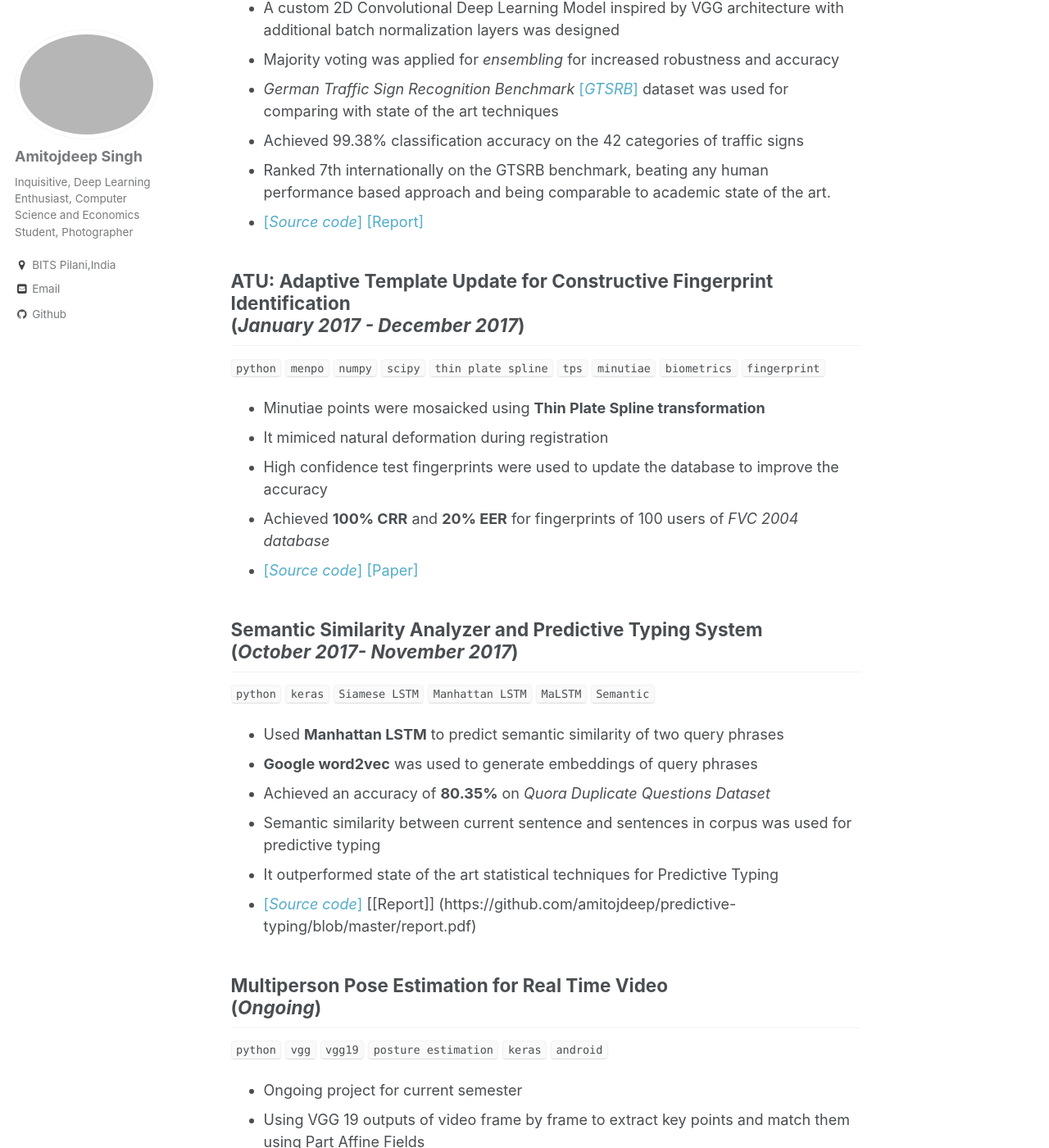
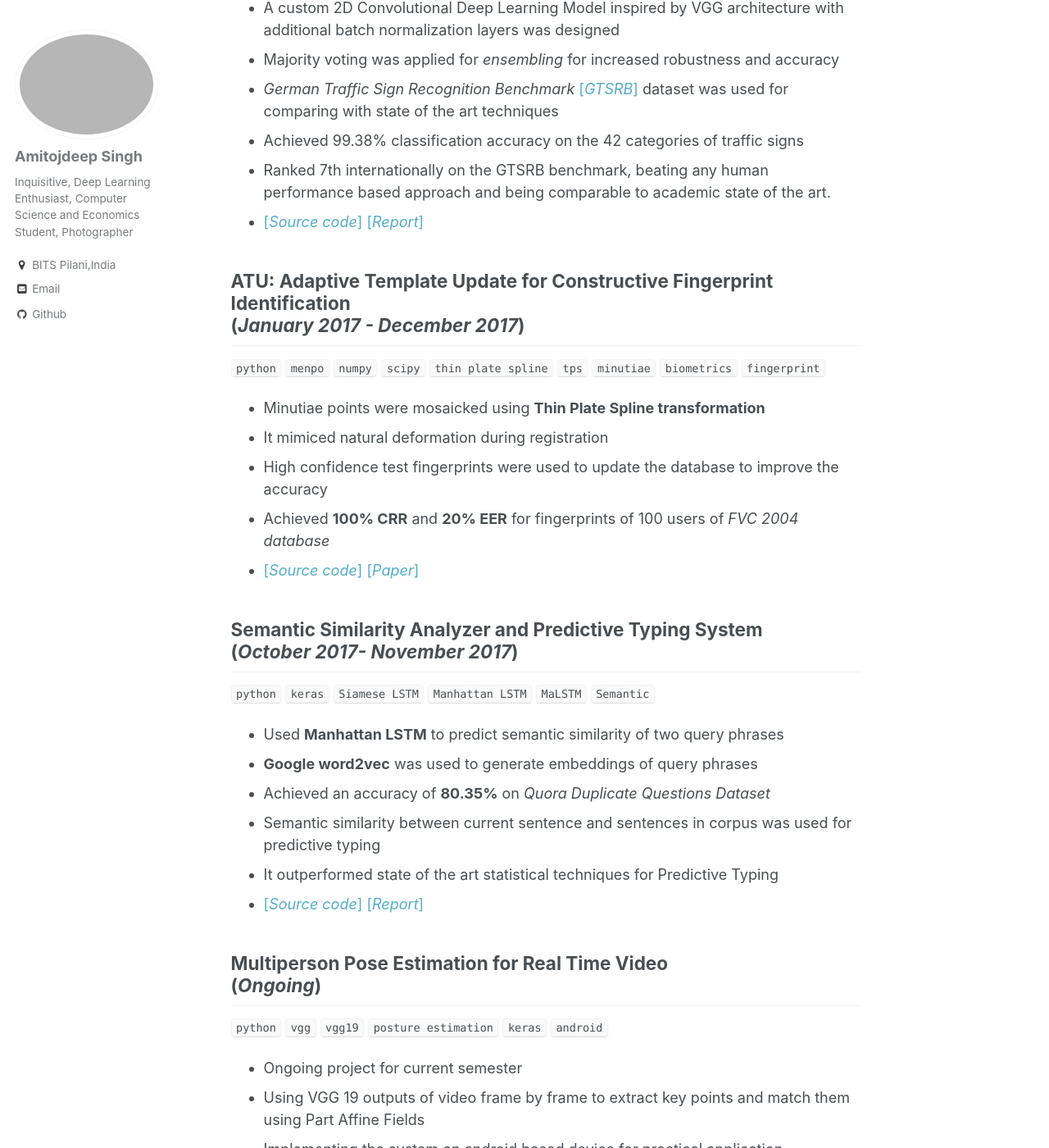
Before and after one commit to amitojdeep/amitojdeep.github.io, a Jekyll site: the page built from _pages/projects.md, in a window 1280 px wide and 1400 px high, scrolled down 815 px. Shown: the whole window at 82% size. Built offline with Jekyll 4.4.1, drawn with Linux system fonts in a browser that asks for light colours; some of the changed text lies outside the part shown.

Commit message:
Update projects.md

```diff
--- a/_pages/projects.md
+++ b/_pages/projects.md
@@ -13,7 +13,7 @@ redirect_from:
 * Price History and News headlines were taken as two modalities and used as inputs to two separate LSTMs
 * Outputs of both LSTMs were merged and two independent branches of dense layers were used to predict price movement direction and volatility
 *  Achieved a prediction accuracy of **74.93%** for predicting price movement direction and MSE of **0.0017** for normalized volatility prediction
-* [[_Source code_]](https://github.com/amitojdeep/deep-stock-preds) [[Report]](https://github.com/amitojdeep/deep-stock-preds/blob/master/Deep%20Learning%20for%20Stock%20Price%20Prediction.pdf)
+* [[_Source code_]](https://github.com/amitojdeep/deep-stock-preds) [[_Report_]](https://github.com/amitojdeep/deep-stock-preds/blob/master/Deep%20Learning%20for%20Stock%20Price%20Prediction.pdf)
 
 ## Deep Convolutional Neural Networks for Traffic Sign Recognition & Detection  <br> (_June 2017 - July 2017_)
 `keras` `theano` `deep learning` `gtsrb` `gtsdb` `vgg` `vgg16` <br>
@@ -22,7 +22,7 @@ redirect_from:
 * *German Traffic Sign Recognition Benchmark* [[_GTSRB_]](http://benchmark.ini.rub.de/?section=gtsrb&subsection=news) dataset was used for comparing with state of the art techniques
 * Achieved 99.38% classification accuracy on the 42 categories of traffic signs
 * Ranked 7th internationally on the GTSRB benchmark, beating any human performance based approach and being comparable to academic state of the art.
-* [[_Source code_]](https://github.com/amitojdeep/traffic-sign-reco) [[Report]](https://github.com/amitojdeep/traffic-sign-reco/blob/master/Training%20Report.pdf)
+* [[_Source code_]](https://github.com/amitojdeep/traffic-sign-reco) [[_Report_]](https://github.com/amitojdeep/traffic-sign-reco/blob/master/Training%20Report.pdf)
 
 
 ## ATU: Adaptive Template Update for Constructive Fingerprint Identification <br>(_January 2017 - December 2017_)
@@ -31,7 +31,7 @@ redirect_from:
 * It mimiced natural deformation during registration
 * High confidence test fingerprints were used to update the database to improve the accuracy
 * Achieved **100% CRR** and **20% EER** for fingerprints of 100 users of *FVC 2004 database*
-* [[_Source code_]](https://github.com/amitojdeep/fp-recognition) [[Paper]](https://github.com/amitojdeep/fp-recognition/blob/master/writeup.pdf)
+* [[_Source code_]](https://github.com/amitojdeep/fp-recognition) [[_Paper_]](https://github.com/amitojdeep/fp-recognition/blob/master/writeup.pdf)
 
 ## Semantic Similarity Analyzer and Predictive Typing System <br>(_October 2017- November 2017_)
 `python` `keras` `Siamese LSTM` `Manhattan LSTM` `MaLSTM` `Semantic` <br>
@@ -40,7 +40,7 @@ redirect_from:
 * Achieved an accuracy of **80.35%** on *Quora Duplicate Questions Dataset*
 * Semantic similarity between current sentence and sentences in corpus was used for predictive typing
 * It outperformed state of the art statistical techniques for Predictive Typing
-* [[_Source code_]](https://github.com/amitojdeep/predictive-typing) [[Report]] (https://github.com/amitojdeep/predictive-typing/blob/master/report.pdf)
+* [[_Source code_]](https://github.com/amitojdeep/predictive-typing) [[_Report_]](https://github.com/amitojdeep/predictive-typing/blob/master/report.pdf)
 
 ## Multiperson Pose Estimation for Real Time Video <br> (_Ongoing_)
 `python` `vgg` `vgg19` `posture estimation` `keras` `android` <br>
@@ -51,7 +51,7 @@ redirect_from:
 ## Smart AC System
 * Designed Smart AC System using 8086 microprocessor, RAM, ROM, PPI, Timer, LCD, address latches & buffers.
 * Project was simulated successfully using Proteus
-* [[Source Code]](Smart AC System) [[Report]](https://github.com/amitojdeep/smart-ac/blob/master/mup_report-17.pdf)
+* [[Source Code]](Smart AC System) [[_Report_]](https://github.com/amitojdeep/smart-ac/blob/master/mup_report-17.pdf)
 
 ## Logic Programming using Prolog
 * Logic Programming using SWI Prolog to implement Symbolic Algebra Operations
```
